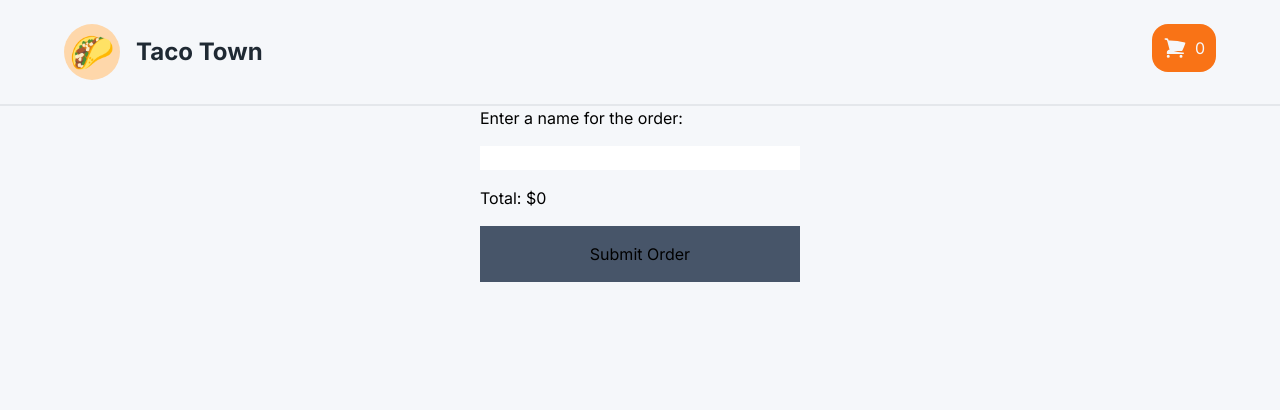
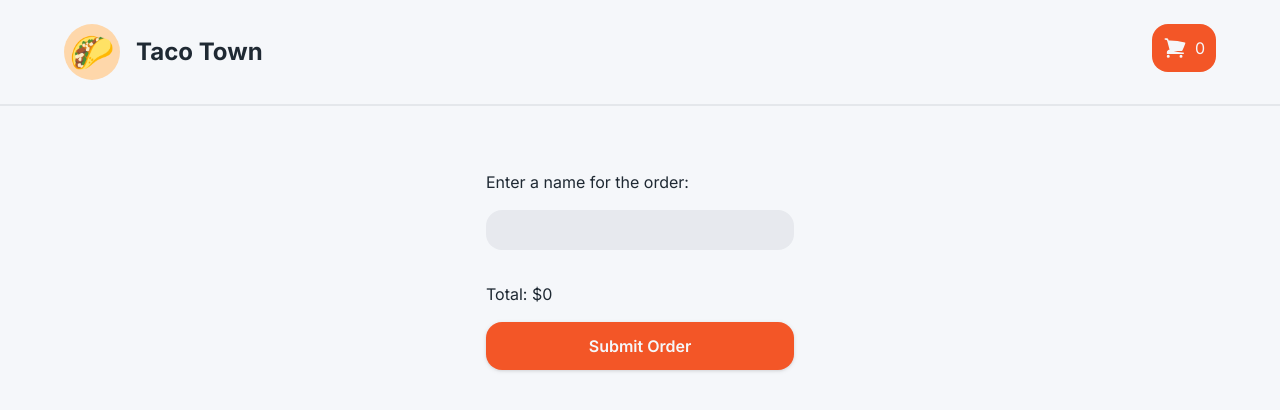
Before and after one commit to averywlittle/taco-town, a Next.js app: page /checkout in a window 1280 px wide. Shown: the top 410 px of the page. Built offline with nearby package versions, Linux system fonts and the light colour scheme.

Commit message:
feat: re-design cart details and checkout page

```diff
--- a/src/app/checkout/page.tsx
+++ b/src/app/checkout/page.tsx
@@ -10,6 +10,7 @@ import { useCart } from '@/utils/cartProvider';
 const Checkout = () => {
   const { cart, total } = useCart();
   const [name, setName] = useState('');
+  const [isOrderSubmitted, setIsOrderSubmitted] = useState(false);
 
   const { mutate: submitOrder, isPending } = useMutation({
     mutationFn: async (): Promise<OrderResponse> => {
@@ -29,14 +30,20 @@ const Checkout = () => {
       }
       return response.json();
     },
+    onSuccess: () => setIsOrderSubmitted(true),
     onError: (error) => console.log('Submit Order Error: ', error),
   });
 
   if (isPending) return <div>Loading...</div>;
 
   return (
-    <div className="w-full flex justify-center">
-      <div className="w-1/4 flex flex-col gap-4">
+    <div className="w-full flex justify-center text-cool-grey-900 mt-16 px-6">
+      <div className="w-full lg:w-1/4 flex flex-col gap-4">
+        {isOrderSubmitted ? (
+          <div className="w-full rounded-2xl bg-orange-vivid-100/80 px-6 py-4">
+            Your order was submitted successfully! It should arrive in 36 min.
+          </div>
+        ) : null}
         <p>Enter a name for the order:</p>
         <input
           type="text"
@@ -44,11 +51,14 @@ const Checkout = () => {
             console.log(e.target.value);
             setName(e.target.value);
           }}
-          className="text-slate-800"
+          className="text-cool-grey-900 bg-cool-grey-100/80 rounded-2xl py-2 px-4 outline-orange-400"
           value={name}
         />
         <CartDetails />
-        <button onClick={() => submitOrder()} className="p-4 bg-slate-600">
+        <button
+          onClick={() => submitOrder()}
+          className="flex justify-center items-center h-12 w-42 bg-orange-vivid-500 hover:bg-orange-vivid-600 text-cool-grey-50 font-semibold p-4 cursor-pointer drop-shadow rounded-2xl"
+        >
           Submit Order
         </button>
       </div>
--- a/src/components/Cart.tsx
+++ b/src/components/Cart.tsx
@@ -12,20 +12,26 @@ const Cart = () => {
 
   return (
     <div className="bg-gray-400/30 w-screen h-screen fixed top-0">
-      <div className="hidden md:block w-2/3 h-full" onClick={() => setIsCartOpen(false)}></div>
+      <div
+        className="hidden md:block w-2/3 h-full"
+        onClick={() => setIsCartOpen((prev) => !prev)}
+      ></div>
       <div className="fixed top-0 right-0 w-full h-full lg:w-1/3 bg-cool-grey-50 border-l-2 border-l-cool-grey-100">
         <div className="flex flex-col gap-4 m-6">
           <div className="flex justify-between">
             <h4 className="text-2xl">Your Order</h4>
             <XMarkIcon
               className="h-6 w-6 stroke-cool-grey-800 cursor-pointer"
-              onClick={() => setIsCartOpen(false)}
+              onClick={() => setIsCartOpen((prev) => !prev)}
             />
           </div>
           <CartDetails />
           <div className="flex justify-center">
             <Link href="/checkout">
-              <button className="flex justify-center items-center h-12 w-42 bg-orange-vivid-500 hover:bg-orange-vivid-600 text-cool-grey-50 font-semibold p-4 cursor-pointer drop-shadow rounded-2xl">
+              <button
+                onClick={() => setIsCartOpen((prev) => !prev)}
+                className="flex justify-center items-center h-12 w-42 bg-orange-vivid-500 hover:bg-orange-vivid-600 text-cool-grey-50 font-semibold p-4 cursor-pointer drop-shadow rounded-2xl"
+              >
                 Checkout
               </button>
             </Link>
--- a/src/components/CartDetails.tsx
+++ b/src/components/CartDetails.tsx
@@ -1,20 +1,24 @@
 'use client';
 
 import { useCart } from '@/utils/cartProvider';
-import { useRouter } from 'next/navigation';
 
 const CartDetails = () => {
   const { cart, total } = useCart();
-  const router = useRouter();
 
   return (
     <div>
       <div className="flex flex-col gap-4">
-        {cart.map((item) => (
-          <div key={item.id + 'cart'}>
-            {item.name} x{item.quantity}
-          </div>
-        ))}
+        <div className="flex flex-col w-full">
+          {cart.map((item) => (
+            <div className={'flex justify-between items-center px-2 py-2'} key={item.id + 'cart'}>
+              <span className="pr-2">
+                {item.name} x{item.quantity}
+              </span>
+              <span className="flex-grow border-b border-dotted border-black mx-2 -mb-2"></span>
+              <span className="pl-2">${item.quantity * item.price}</span>
+            </div>
+          ))}
+        </div>
         <p>Total: ${total}</p>
       </div>
     </div>
--- a/src/components/Header.tsx
+++ b/src/components/Header.tsx
@@ -2,20 +2,23 @@
 
 import { useCart } from '@/utils/cartProvider';
 import { ShoppingCartIcon } from '@heroicons/react/24/outline';
+import Link from 'next/link';
 
 const Header = () => {
   const { order, setIsCartOpen } = useCart();
   return (
     <div className="w-full flex justify-between py-6 px-4 md:px-16 border-b-2 border-b-cool-grey-100 bg-cool-grey-50 text-cool-grey-900">
-      <div className="flex items-center gap-4">
-        <div className="bg-orange-200 rounded-full w-14 h-14 text-4xl flex justify-center items-center">
-          🌮
+      <Link href="/">
+        <div className="flex items-center gap-4 cursor-pointer">
+          <div className="bg-orange-200 rounded-full w-14 h-14 text-4xl flex justify-center items-center">
+            🌮
+          </div>
+          <div className="font-bold text-2xl">Taco Town</div>
         </div>
-        <div className="font-bold text-2xl">Taco Town</div>
-      </div>
+      </Link>
       <div
-        onClick={() => setIsCartOpen(true)}
-        className="bg-orange-500 rounded-2xl w-16 h-12 flex justify-center items-center gap-2 text-cool-grey-50 cursor-pointer"
+        onClick={() => setIsCartOpen((prev) => !prev)}
+        className="bg-orange-vivid-500 hover:bg-orange-vivid-600 rounded-2xl w-16 h-12 flex justify-center items-center gap-2 text-cool-grey-50 cursor-pointer"
       >
         <ShoppingCartIcon className="h-6 w-6 stroke-cool-grey-50 fill-cool-grey-50" />
         {order.length}
```
